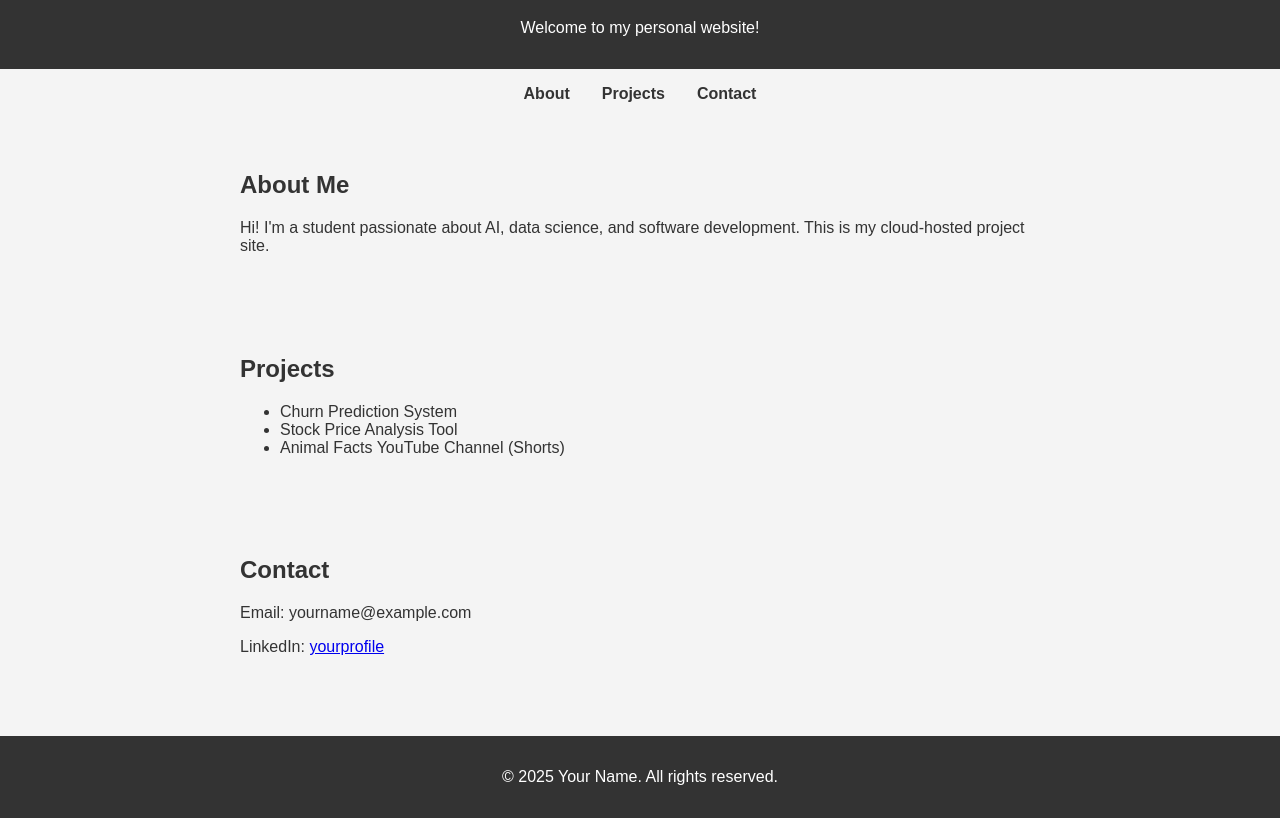
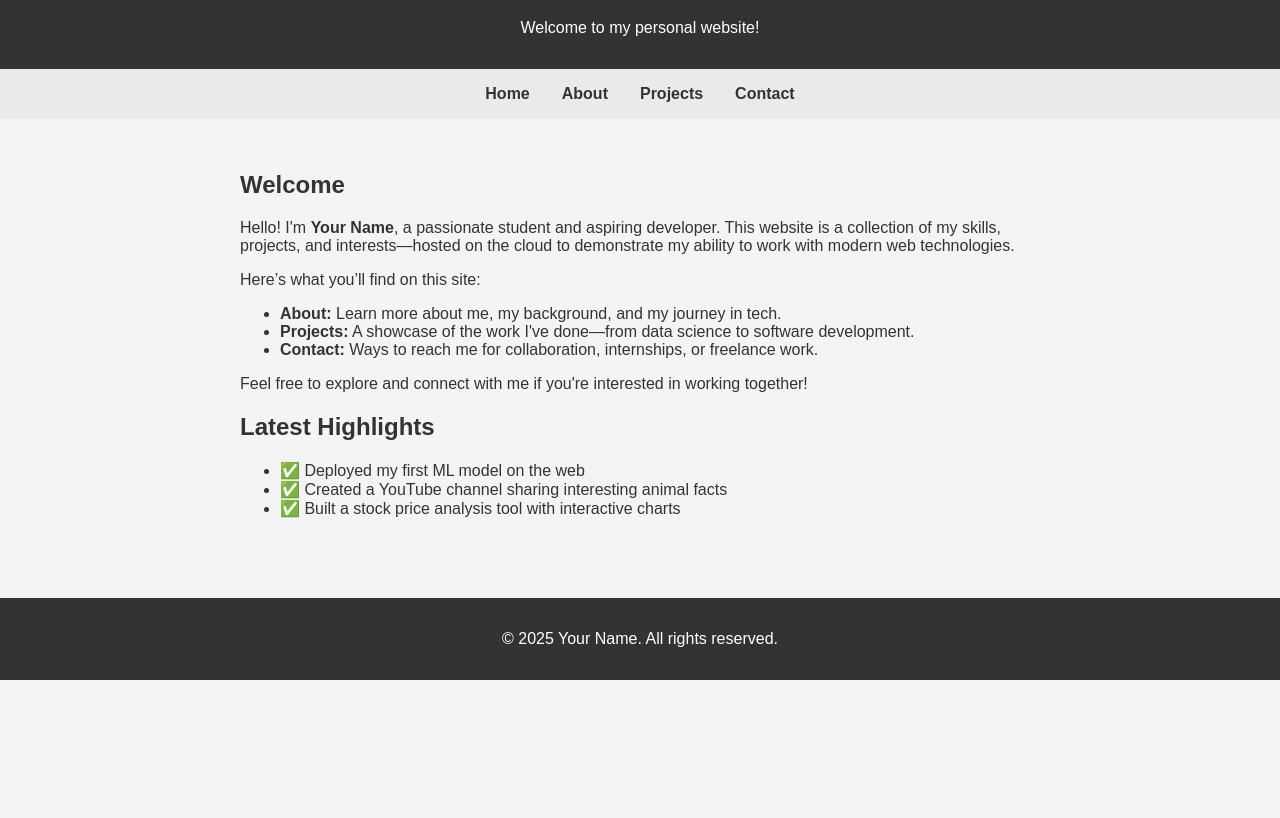
Before and after one commit to Hamza0209/CCL-project, a plain HTML site: page index.html in a window 1280 px wide. Shown: the part 77-895 px from the top of the page. After the commit the page ends 800 px from the top, so only its background shows below. Drawn offline with Linux system fonts and the light colour scheme.

Commit message:
Added new pages and updated index.html

```diff
--- a/index.html
+++ b/index.html
@@ -1,47 +1,11 @@
+<!-- index.html (Home Page) -->
 <!DOCTYPE html>
 <html lang="en">
 <head>
   <meta charset="UTF-8" />
   <meta name="viewport" content="width=device-width, initial-scale=1.0" />
   <title>My Portfolio</title>
-  <style>
-    body {
-      font-family: Arial, sans-serif;
-      margin: 0;
-      padding: 0;
-      background: #f4f4f4;
-      color: #333;
-    }
-    header {
-      background: #333;
-      color: #fff;
-      padding: 1rem;
-      text-align: center;
-    }
-    nav {
-      display: flex;
-      justify-content: center;
-      gap: 2rem;
-      margin: 1rem 0;
-    }
-    nav a {
-      text-decoration: none;
-      color: #333;
-      font-weight: bold;
-    }
-    section {
-      padding: 2rem;
-      max-width: 800px;
-      margin: auto;
-    }
-    footer {
-      background: #333;
-      color: #fff;
-      text-align: center;
-      padding: 1rem;
-      margin-top: 2rem;
-    }
-  </style>
+  <link rel="stylesheet" href="styles.css" />
 </head>
 <body>
   <header>
@@ -50,30 +14,34 @@
   </header>
 
   <nav>
-    <a href="#about">About</a>
-    <a href="#projects">Projects</a>
-    <a href="#contact">Contact</a>
+    <a href="index.html">Home</a>
+    <a href="about.html">About</a>
+    <a href="projects.html">Projects</a>
+    <a href="contact.html">Contact</a>
   </nav>
 
-  <section id="about">
-    <h2>About Me</h2>
-    <p>Hi! I'm a student passionate about AI, data science, and software development. This is my cloud-hosted project site.</p>
-  </section>
+  <main>
+    <section>
+      <h2>Welcome</h2>
+      <p>Hello! I'm <strong>Your Name</strong>, a passionate student and aspiring developer. This website is a collection of my skills, projects, and interests—hosted on the cloud to demonstrate my ability to work with modern web technologies.</p>
+      <p>Here’s what you’ll find on this site:</p>
+      <ul>
+        <li><strong>About:</strong> Learn more about me, my background, and my journey in tech.</li>
+        <li><strong>Projects:</strong> A showcase of the work I've done—from data science to software development.</li>
+        <li><strong>Contact:</strong> Ways to reach me for collaboration, internships, or freelance work.</li>
+      </ul>
+      <p>Feel free to explore and connect with me if you're interested in working together!</p>
+    </section>
 
-  <section id="projects">
-    <h2>Projects</h2>
-    <ul>
-      <li>Churn Prediction System</li>
-      <li>Stock Price Analysis Tool</li>
-      <li>Animal Facts YouTube Channel (Shorts)</li>
-    </ul>
-  </section>
-
-  <section id="contact">
-    <h2>Contact</h2>
-    <p>Email: yourname@example.com</p>
-    <p>LinkedIn: <a href="https://linkedin.com/in/yourprofile">yourprofile</a></p>
-  </section>
+    <section>
+      <h2>Latest Highlights</h2>
+      <ul>
+        <li>✅ Deployed my first ML model on the web</li>
+        <li>✅ Created a YouTube channel sharing interesting animal facts</li>
+        <li>✅ Built a stock price analysis tool with interactive charts</li>
+      </ul>
+    </section>
+  </main>
 
   <footer>
     <p>&copy; 2025 Your Name. All rights reserved.</p>
--- /dev/null
+++ b/styles.css
@@ -0,0 +1,38 @@
+/* styles.css (for all pages) */
+body {
+    font-family: Arial, sans-serif;
+    margin: 0;
+    padding: 0;
+    background: #f4f4f4;
+    color: #333;
+  }
+  header {
+    background: #333;
+    color: #fff;
+    padding: 1rem;
+    text-align: center;
+  }
+  nav {
+    display: flex;
+    justify-content: center;
+    gap: 2rem;
+    background: #eaeaea;
+    padding: 1rem 0;
+  }
+  nav a {
+    text-decoration: none;
+    color: #333;
+    font-weight: bold;
+  }
+  main {
+    padding: 2rem;
+    max-width: 800px;
+    margin: auto;
+  }
+  footer {
+    background: #333;
+    color: #fff;
+    text-align: center;
+    padding: 1rem;
+    margin-top: 2rem;
+  }
```
Also changed, not shown: about.html (added, +29 -0 lines), contact.html (added, +30 -0 lines), projects.html (added, +33 -0 lines).
